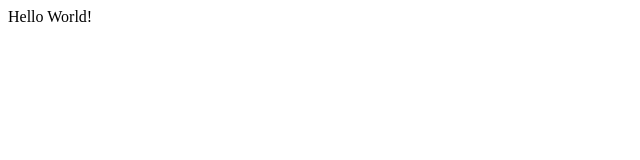
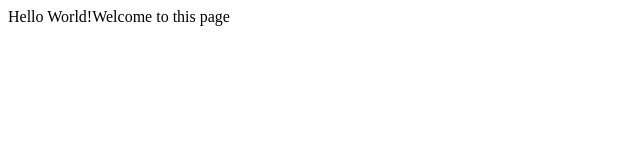
Before and after one commit to ShubhamSinghShekhawat/2023, a plain HTML site: page index.html in a window 1280 px wide. Shown: the whole page, without its empty margins (0-640 px from the left). Drawn offline with Linux system fonts and the light colour scheme.

Commit message:
skipped staging area

```diff
--- a/index.html
+++ b/index.html
@@ -8,6 +8,6 @@
     </head>
 
     <body>
-        Hello World!
+        Hello World!Welcome to this page
     </body>
 </html>
```
